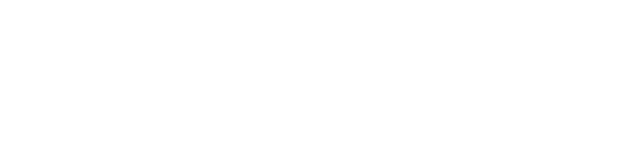
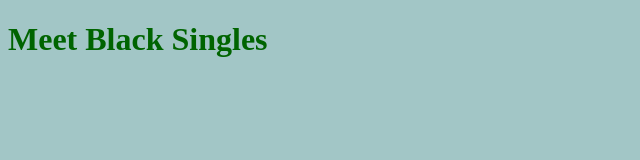
Before and after one commit to viktoriakaminskaja/TestProject, a plain HTML site: page index.html in a window 1280 px wide. Shown: the whole page, without its empty margins (0-640 px from the left). Drawn offline with Linux system fonts and the light colour scheme.

Commit message:
creating basic structure

```diff
--- a/index.html
+++ b/index.html
@@ -3,9 +3,17 @@
 <head>
     <meta charset="UTF-8">
     <meta name="viewport" content="width=device-width, initial-scale=1.0">
-    <title>Document</title>
+    <link rel="stylesheet" href="style.css">
+    <title>Black Dating</title>
+
 </head>
 <body>
+    <header class="page__header">
+        <h1 class="header__title">Meet Black Singles</h1>
+
+    </header>
+    <main></main>
+    <footer></footer>
 
 </body>
 </html>
--- /dev/null
+++ b/style.css
@@ -0,0 +1,10 @@
+body {
+    background: rgba(54, 131, 131, 0.459);
+}
+
+h1{
+    color: darkgoldenrod;
+}
+.header__title {
+    color: darkgreen;
+}
```
